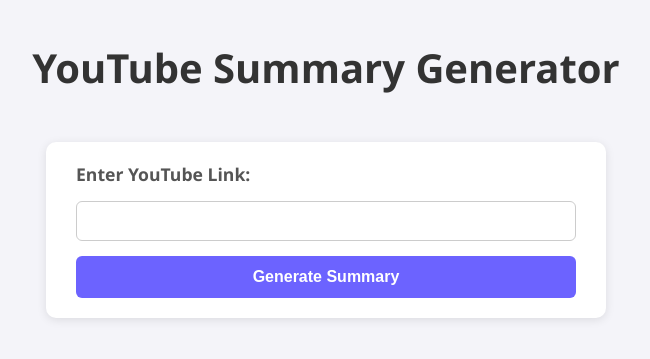
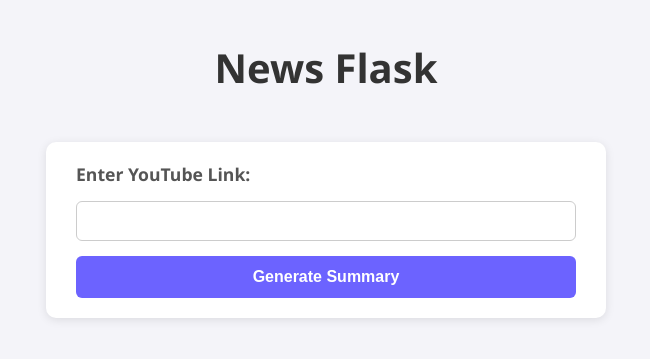
Before and after one commit to sujal-maheshwari2004/newsCheck, a Flask app: page / in a window 1280 px wide. Shown: the top 359 px of the page, without its empty margins (314-964 px from the left). Run offline with Flask 3, Linux system fonts and the light colour scheme.

Commit message:
Update index.html

```diff
--- a/templates/index.html
+++ b/templates/index.html
@@ -6,7 +6,7 @@
     <link rel="stylesheet" href="{{ url_for('static', filename='style.css') }}">
 </head>
 <body>
-    <h1>YouTube Summary Generator</h1>
+    <h1>News Flask</h1>
 
     {% if error %}
         <p style="color: red; text-align: center;">{{ error }}</p>
```
